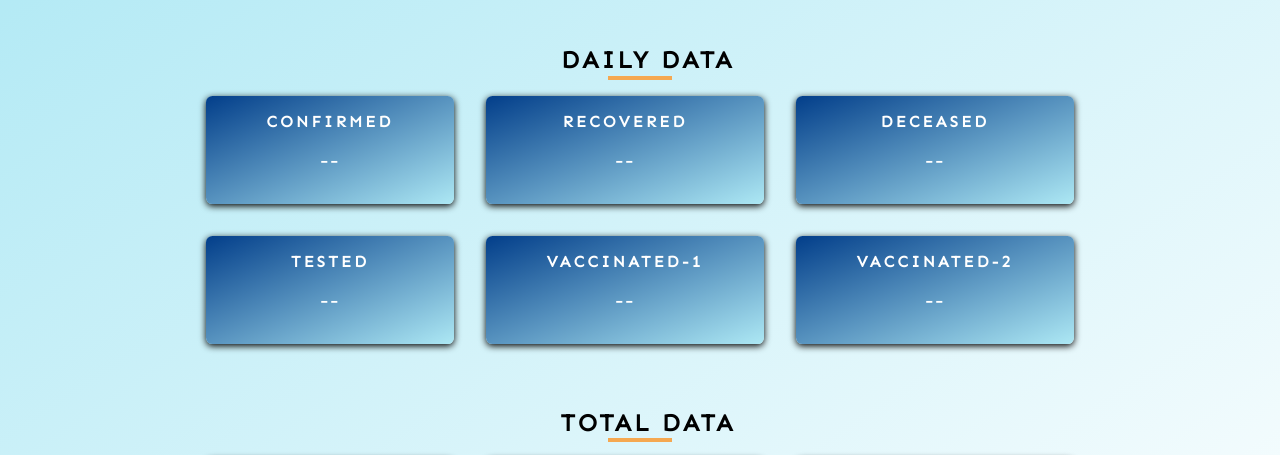
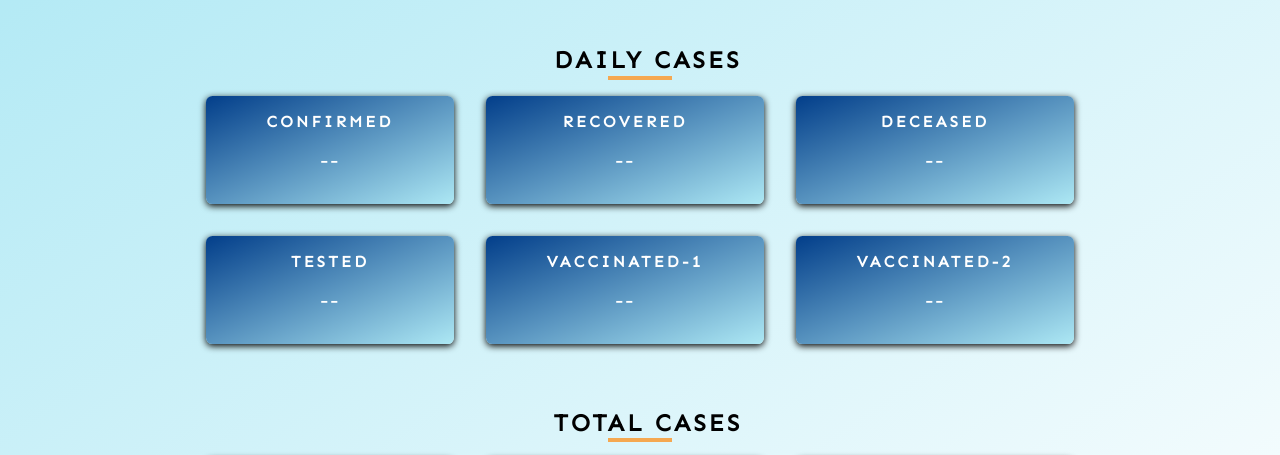
Before and after one commit to anupkalita/17.covid-tracker, a plain HTML site: page index.html in a window 1280 px wide. Shown: the part 145-600 px from the top of the page. Drawn offline with Linux system fonts and the light colour scheme.

Commit message:
changes daily data to daily cases

```diff
--- a/index.html
+++ b/index.html
@@ -63,7 +63,7 @@
     <!-- Output Section -->
     <main class="container">
         <!-- Daily Section -->
-        <h2>Daily Data</h2>
+        <h2>Daily Cases</h2>
         <div class="underline"></div>
         <div class="daily">
             <div class="daily-data">
@@ -93,7 +93,7 @@
         </div>
 
         <!-- Total Section -->
-        <h2>Total Data</h2>
+        <h2>Total Cases</h2>
         <div class="underline"></div>
         <div class="total">
             <div class="total-data">
```
